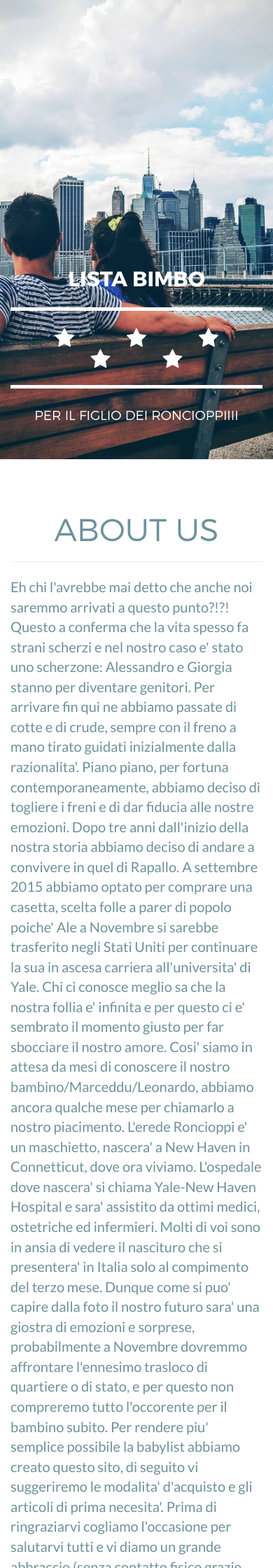
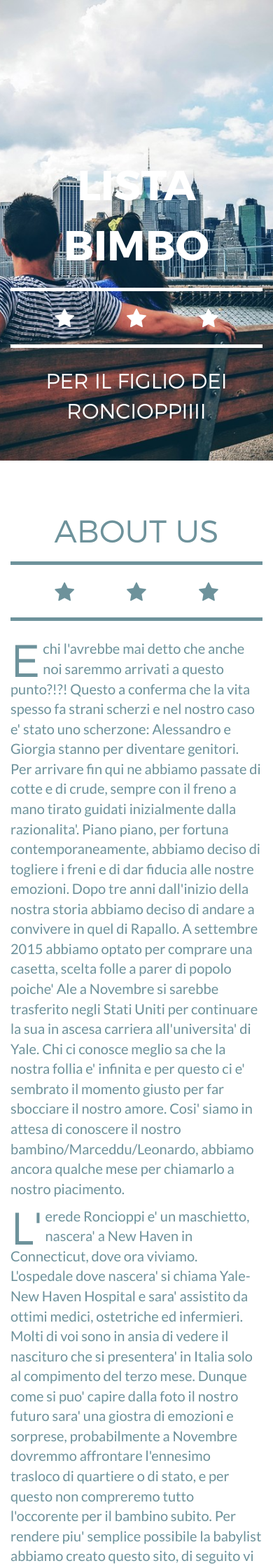
Before and after one commit to alecive/lista-bimbo-roncioppi, a Jekyll site: the page built from index.html, in a window 390 px wide. Shown: the top 2240 px of the page at 70% size. Built offline with Jekyll 4.4.1, drawn with Linux system fonts in a browser that asks for light colours; some of the changed text lies outside the part shown.

Commit message:
Updated design with better looking sections and a new how to section

```diff
--- a/_includes/about.html
+++ b/_includes/about.html
@@ -4,22 +4,16 @@
             <div class="row">
                 <div class="col-lg-12 text-center">
                     <h2>About Us</h2>
-                    <hr class="star-primary">
+                    {% include star.html type="primary" %}
                 </div>
             </div>
             <div class="row">
-                <div class="col-lg-4 col-lg-offset-2">
-                    <p> Eh chi l'avrebbe mai detto che anche noi saremmo arrivati a questo punto?!?!
-                    Questo a conferma che la vita spesso fa strani scherzi e nel nostro caso e' stato uno scherzone: Alessandro e Giorgia stanno per diventare genitori. Per arrivare fin qui ne abbiamo passate di cotte e di crude, sempre con il freno a mano tirato guidati inizialmente dalla razionalita'. Piano piano, per fortuna contemporaneamente, abbiamo deciso di togliere i freni e di dar fiducia alle nostre emozioni. Dopo tre anni dall'inizio della nostra storia abbiamo deciso di andare a convivere in quel di Rapallo. A settembre 2015 abbiamo optato per comprare una casetta, scelta folle a parer di popolo poiche' Ale a Novembre si sarebbe trasferito negli Stati Uniti per continuare la sua in ascesa carriera all'universita' di Yale. Chi ci conosce meglio sa che la nostra follia e' infinita e per questo ci e' sembrato il momento giusto per far sbocciare il nostro amore. Cosi' siamo in attesa da mesi di conoscere il nostro bambino/Marceddu/Leonardo, abbiamo ancora qualche mese per chiamarlo a nostro piacimento. L'erede Roncioppi e' un maschietto, nascera' a New Haven in Connetticut, dove ora viviamo. L'ospedale dove nascera' si chiama Yale-New Haven Hospital e sara' assistito da ottimi medici, ostetriche ed infermieri. Molti di voi sono in ansia di vedere il nascituro che si presentera' in Italia solo al compimento del terzo mese.
-                    Dunque come si puo' capire dalla foto il nostro futuro sara' una giostra di emozioni e sorprese, probabilmente a Novembre dovremmo affrontare l'ennesimo trasloco di quartiere o di stato, e per questo non compreremo tutto l'occorente per il bambino subito. Per rendere piu' semplice possibile la babylist abbiamo creato questo sito, di seguito vi suggeriremo le modalita' d'acquisto e gli articoli di prima necesita'. Prima di ringraziarvi cogliamo l'occasione per salutarvi tutti e vi diamo un grande abbraccio (senza contatto fisico grazie all'oceano). Alessandro e Giorgia </p>
+                <div class="col-lg-6">
+                    <p>E chi l'avrebbe mai detto che anche noi saremmo arrivati a questo punto?!?!
+                    Questo a conferma che la vita spesso fa strani scherzi e nel nostro caso e' stato uno scherzone: Alessandro e Giorgia stanno per diventare genitori. Per arrivare fin qui ne abbiamo passate di cotte e di crude, sempre con il freno a mano tirato guidati inizialmente dalla razionalita'. Piano piano, per fortuna contemporaneamente, abbiamo deciso di togliere i freni e di dar fiducia alle nostre emozioni. Dopo tre anni dall'inizio della nostra storia abbiamo deciso di andare a convivere in quel di Rapallo. A settembre 2015 abbiamo optato per comprare una casetta, scelta folle a parer di popolo poiche' Ale a Novembre si sarebbe trasferito negli Stati Uniti per continuare la sua in ascesa carriera all'universita' di Yale. Chi ci conosce meglio sa che la nostra follia e' infinita e per questo ci e' sembrato il momento giusto per far sbocciare il nostro amore. Cosi' siamo in attesa di conoscere il nostro bambino/Marceddu/Leonardo, abbiamo ancora qualche mese per chiamarlo a nostro piacimento. </p>
                 </div>
-                <div class="col-lg-4">
-                    <p> I regali con la stellina a fianco sono quelli che desidereremmo ricevere entro novembre, quelli senza stellina li acquisteremo a trasloco ultimato (se avete piacere a regalare uno di questi senza stellina, vi consigliamo il pagamento con bonifico).
-                    Regalo on-line: gli articoli che abbiamo scelto hanno un link che vi porta alla pagina d'acquisto, l'inidrizzo a cui andranno spediti e': Alessandro Roncone 13 Clark street New Haven Connetticut {codice postale}
-                    Regalo con Bonifico: se non siete esperti di acquisti on line e' possibile versare la cifra del dono con bonifico al CC {}
-                    In entrambi i casi, dopo aver concluso la transizione vi chiediamo di inviarci una mail a giorgiamancioppi@gmail.com per segnalarci il dono che avete acquistato o il dono che vorreste che noi comprassimo con i soldi versati con il bonifico, cosi' da permetterci di eliminarlo dalla lista, ma soprattutto per darci la possibilita' di rigraziarvi oltre oceano.
-                     </p>
-                    }
+                <div class="col-lg-6">
+                    <p>L'erede Roncioppi e' un maschietto, nascera' a New Haven in Connecticut, dove ora viviamo. L'ospedale dove nascera' si chiama Yale-New Haven Hospital e sara' assistito da ottimi medici, ostetriche ed infermieri. Molti di voi sono in ansia di vedere il nascituro che si presentera' in Italia solo al compimento del terzo mese. Dunque come si puo' capire dalla foto il nostro futuro sara' una giostra di emozioni e sorprese, probabilmente a Novembre dovremmo affrontare l'ennesimo trasloco di quartiere o di stato, e per questo non compreremo tutto l'occorente per il bambino subito. Per rendere piu' semplice possibile la babylist abbiamo creato questo sito, di seguito vi suggeriremo le modalita' d'acquisto e gli articoli di prima necesita'. Prima di ringraziarvi cogliamo l'occasione per salutarvi tutti e vi diamo un grande abbraccio (senza contatto fisico grazie all'oceano). Alessandro e Giorgia </p>
                 </div>
             </div>
         </div>
--- /dev/null
+++ b/_includes/how_to.html
@@ -0,0 +1,21 @@
+ <!-- About Section -->
+    <section class="success" id="howto">
+        <div class="container">
+            <div class="row">
+                <div class="col-lg-12 text-center">
+                    <h2>Come funziona</h2>
+                    {% include star.html type="light" %}
+                </div>
+            </div>
+            <div class="row">
+                <div class="col-lg-6">
+                    <p> I regali con la stellina a fianco sono quelli che desidereremmo ricevere entro novembre, quelli senza stellina li acquisteremo a trasloco ultimato (se avete piacere a regalare uno di questi senza stellina, vi consigliamo il pagamento con bonifico).
+                    Regalo on-line: gli articoli che abbiamo scelto hanno un link che vi porta alla pagina d'acquisto, l'inidrizzo a cui andranno spediti e': Alessandro Roncone 13 Clark street New Haven Connecticut {codice postale} </p>
+                </div>
+                <div class="col-lg-6">
+                    <p> Regalo con Bonifico: se non siete esperti di acquisti on line e' possibile versare la cifra del dono con bonifico al CC {}
+                    In entrambi i casi, dopo aver concluso la transizione vi chiediamo di inviarci una mail a giorgiamancioppi@gmail.com per segnalarci il dono che avete acquistato o il dono che vorreste che noi comprassimo con i soldi versati con il bonifico, cosi' da permetterci di eliminarlo dalla lista, ma soprattutto per darci la possibilita' di rigraziarvi oltre oceano.</p>
+                </div>
+            </div>
+        </div>
+    </section>
--- a/_includes/portfolio_grid.html
+++ b/_includes/portfolio_grid.html
@@ -1,11 +1,11 @@
 
     <!-- Portfolio Grid Section -->
-    <section class="success" id="portfolio">
+    <section id="portfolio">
         <div class="container">
             <div class="row">
                 <div class="col-lg-12 text-center">
                     <h2>Available gifts</h2>
-                    {% include star.html type="light" %}
+                    {% include star.html type="primary" %}
                 </div>
             </div>
             <div class="row masonry-container">
@@ -28,12 +28,12 @@
         </div>
     </section>
 
-    <section id="portfolio">
+    <section class="success" id="portfolio">
         <div class="container">
             <div class="row">
                 <div class="col-lg-12 text-center">
                     <h2 class="section-heading">Purchased / Reserved Gifts</h2>
-                    {% include star.html type="primary" %}
+                    {% include star.html type="light" %}
                 </div>
             </div>
             <div class="row">
--- a/_includes/star.html
+++ b/_includes/star.html
@@ -1,7 +1,7 @@
                         <hr class="star {{ include.type }}">
                         <i  class="star {{ include.type }} fa fa-star" aria-hidden="true"></i>
-                        <i  class="star {{ include.type }} fa fa-star" aria-hidden="true"></i>
-                        <i  class="star {{ include.type }} fa fa-star" aria-hidden="true"></i>
-                        <i  class="star {{ include.type }} fa fa-star" aria-hidden="true"></i>
+                        <i  class="sacrifice star {{ include.type }} fa fa-star" aria-hidden="true"></i>
+                        <i  class="supersacrifice star {{ include.type }} fa fa-star" aria-hidden="true"></i>
+                        <i  class="sacrifice star {{ include.type }} fa fa-star .hidden-xs" aria-hidden="true"></i>
                         <i  class="star {{ include.type }} fa fa-star" aria-hidden="true"></i>
                         <hr class="star {{ include.type }}">
--- a/_layouts/default.html
+++ b/_layouts/default.html
@@ -4,6 +4,7 @@
     <body id="page-top" class="index">
     {% include header.html %}
     {% include about.html %}
+    {% include how_to.html %}
     {% include portfolio_grid.html %}
     {% include js.html %}
     </body>
```
Also changed, not shown: _includes/css/main.css (+32 -25 lines).
